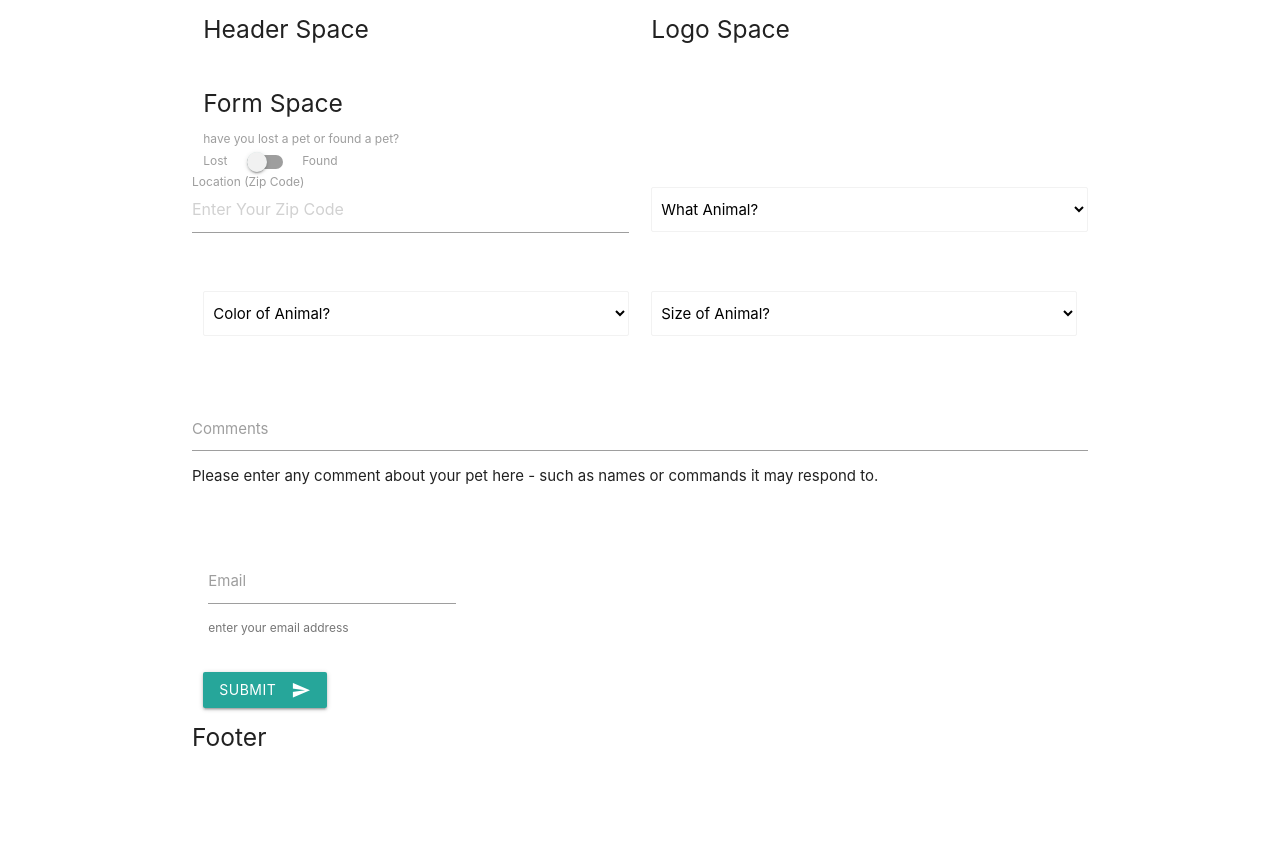
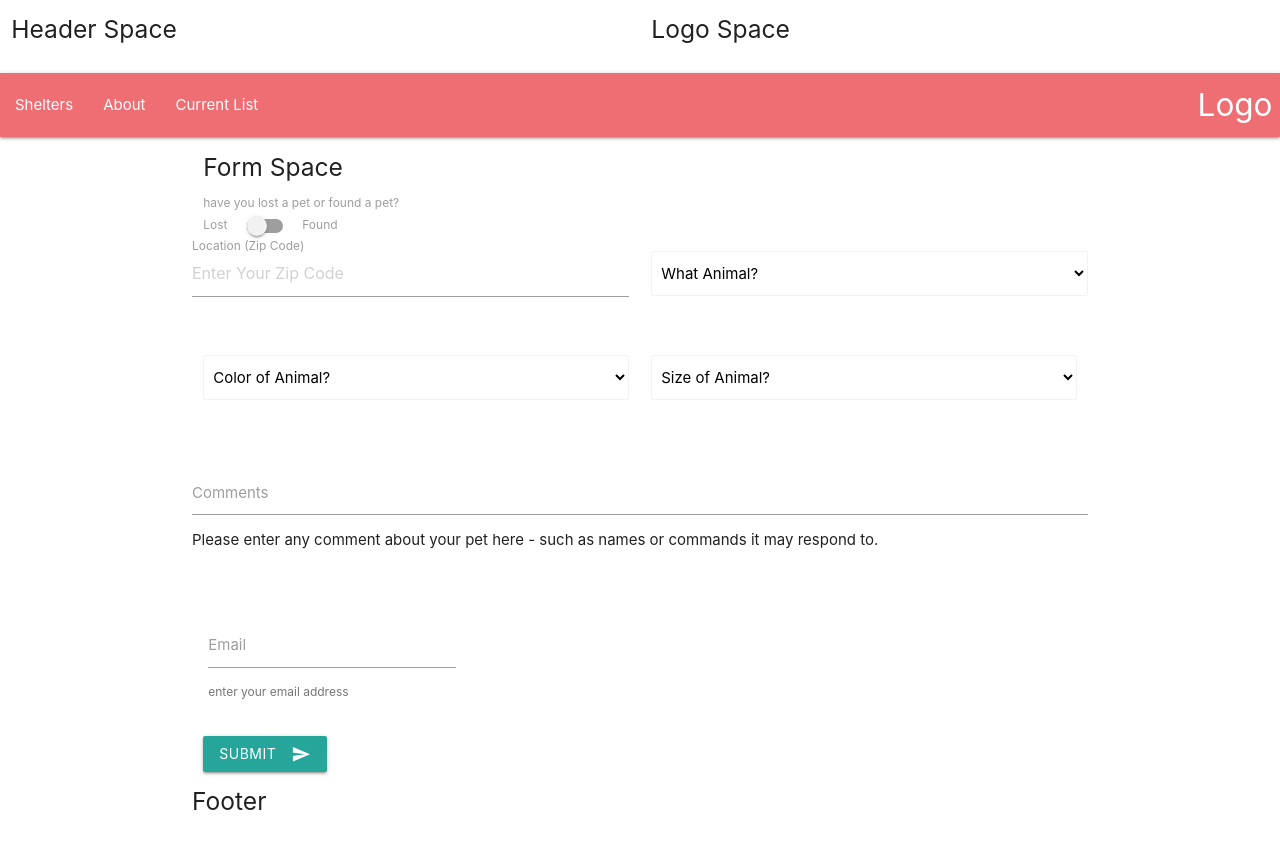
Before and after one commit to maelihector/LostPetsApp, a website: page public/index.html in a window 1280 px wide. Before the commit the page ends 821 px from the top, so only its background shows below. Drawn offline with nearby package versions, Linux system fonts and the light colour scheme.

```diff
--- a/public/index.html
+++ b/public/index.html
@@ -16,10 +16,7 @@
 </head>
 
 <body>
-
-  <body>
-    <div class="container">
-      <!-- Page Content goes here -->
+  <header>
     <div class="row">
       <!--header-->
       <div class="col s12 m6 l6">
@@ -29,6 +26,28 @@
         <h5>Logo Space</h5>
       </div>
     </div>
+    <nav>
+      <div class="nav-wrapper">
+        <a href="#" class="brand-logo right">Logo</a>
+        <ul id="nav-mobile" class="left hide-on-med-and-down">
+          <li>
+            <a href="Shelters.html">Shelters</a>
+          </li>
+          <li>
+            <a href="About.html">About</a>
+          </li>
+          <li>
+            <a href="results.html">Current List</a>
+          </li>
+        </ul>
+      </div>
+    </nav>
+  </header>
+
+  <body>
+    <div class="container">
+      <!-- Page Content goes here -->
+
       <div class="row">
         <!--************************form*******************************-->
         <div class="col s12 m12">
@@ -105,7 +124,7 @@
                       </div>
                       </form>
                     </div>
-
+                    <!--text input-->
 
                     <div class="row">
                       <form class="col s12 m12">
@@ -118,7 +137,7 @@
                         </div>
                       </form>
                     </div>
-
+                    <!--email input-->
                     <div class="col s12">
 
                       <div class="input-field inline">
@@ -151,7 +170,6 @@
       var elems = document.querySelectorAll('select');
       var instances = M.FormSelect.init(elems, options);
     });
-
     $(document).ready(function () {
       M.updateTextFields();
     });
@@ -164,7 +182,8 @@
     });
   </script>
 
-
+  <!--Public JS File-->
+  <script src="./js/scripts.js"></script>
 </body>
 
 </html>
```
Lines whose indentation alone changed are shown as unchanged.
